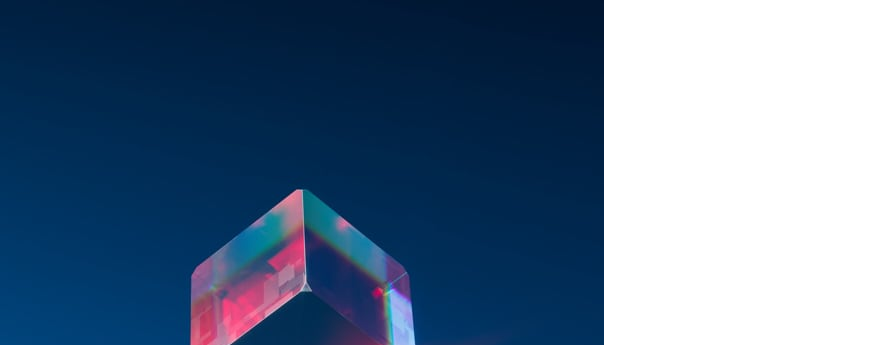
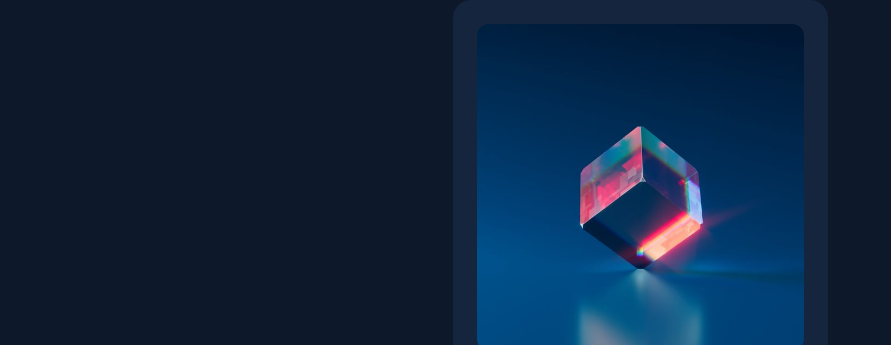
Before and after one commit to Ay-dotcode/NFT-preview-card-component, a plain HTML site: page index.html in a window 1280 px wide. Shown: the top 345 px of the page, without its empty margins (0-891 px from the left). Drawn offline with Linux system fonts and the light colour scheme.

Commit message:
general styling

```diff
--- a/assets/css/styles.css
+++ b/assets/css/styles.css
@@ -3,3 +3,22 @@
     padding: 0;
     box-sizing: border-box;
 }
+
+body {
+    display: grid;
+    place-items: center;
+    background-color: hsl(217, 54%, 11%);
+}
+
+main {
+    width: 375px;
+    display: flex;
+    padding: 1.5rem;
+    border-radius: 18px;
+    flex-direction: column;
+    background-color: hsl(216, 50%, 16%);
+}
+
+.equilibrium_img {
+    border-radius: 12px;
+}
--- a/index.html
+++ b/index.html
@@ -11,7 +11,7 @@
 
 <body>
   <main>
-    <img class="equilibrium" src="/assets/images/image-equilibrium.jpg" alt="Equilibrium image">
+    <img class="equilibrium_img" src="/assets/images/image-equilibrium.jpg" alt="Equilibrium image">
     <h1 class="heading"> Equilibrium #3429</h1>
 
     <p class="description"> Our Equilibrium collection promotes balance and calm.</p>
```
